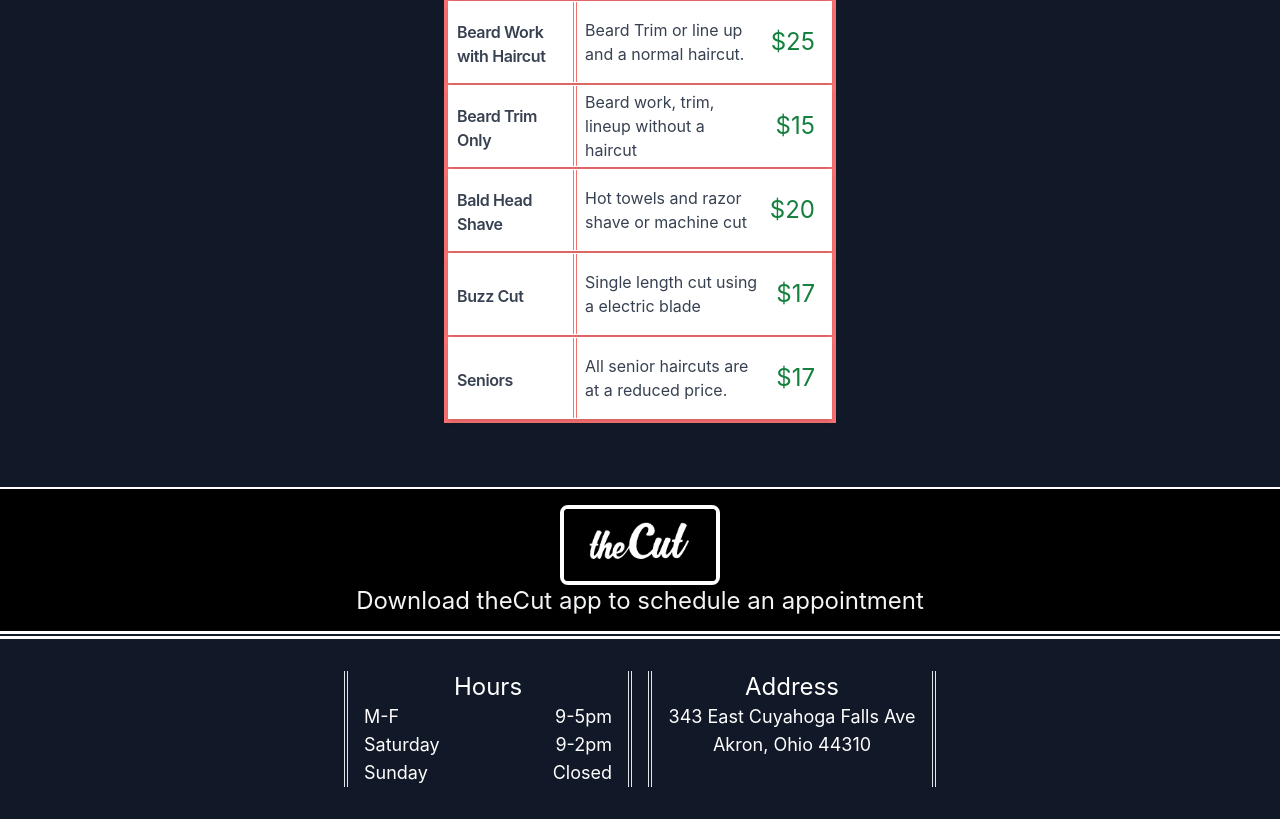
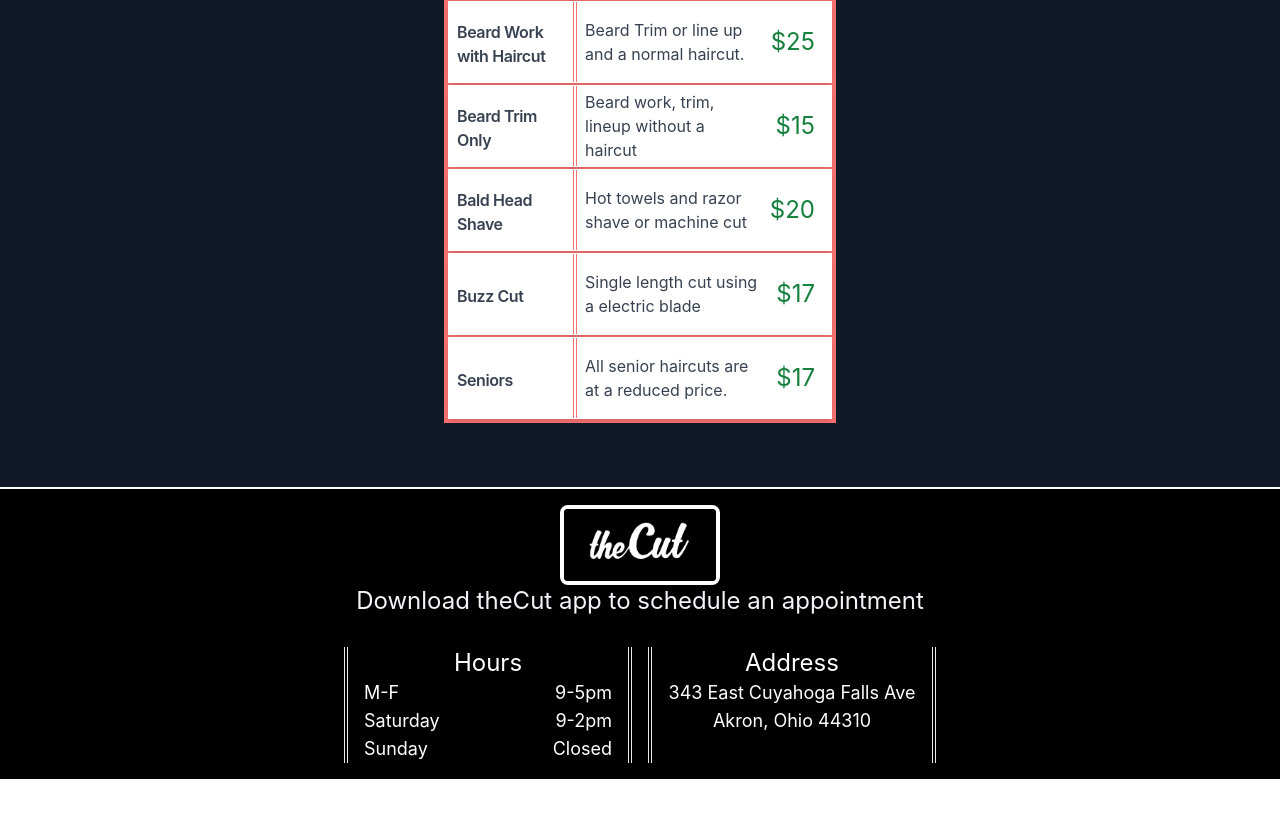
Before and after one commit to jacktrusler/fr_giovannis, a Next.js app: page / in a window 1280 px wide. Shown: the part 2077-2896 px from the top of the page. After the commit the page ends 2856 px from the top, so only its background shows below. Built offline with nearby package versions, Linux system fonts and the light colour scheme.

Commit message:
minor styling

```diff
--- a/src/components/Footer.tsx
+++ b/src/components/Footer.tsx
@@ -1,6 +1,6 @@
 const Footer = () => {
   return (
-    <div className="flex py-8 justify-center bg-gray-900 w-full border-white border-double border-t-8">
+    <div className="flex py-4 justify-center bg-black w-full border-white">
       <div className="text-white text-lg w-72 mr-4 text-center border-r-4 border-l-4 px-4 border-double">
         <ul>
           {' '}
```
